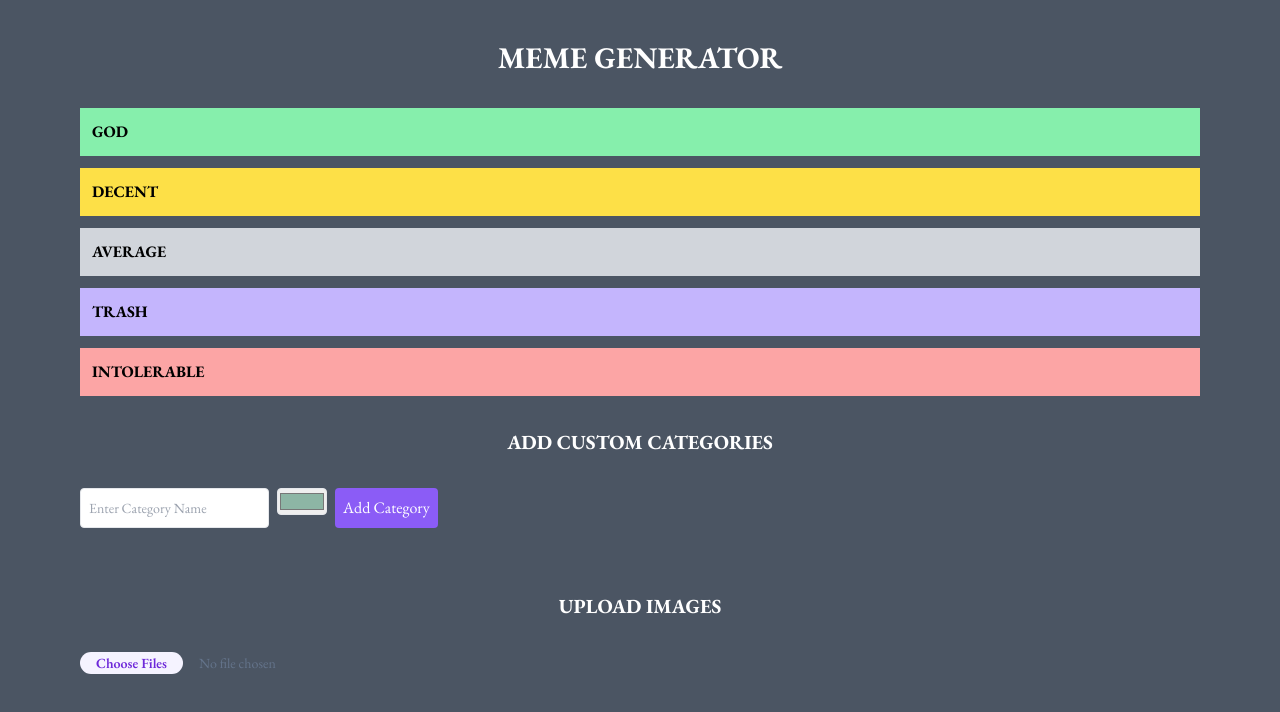
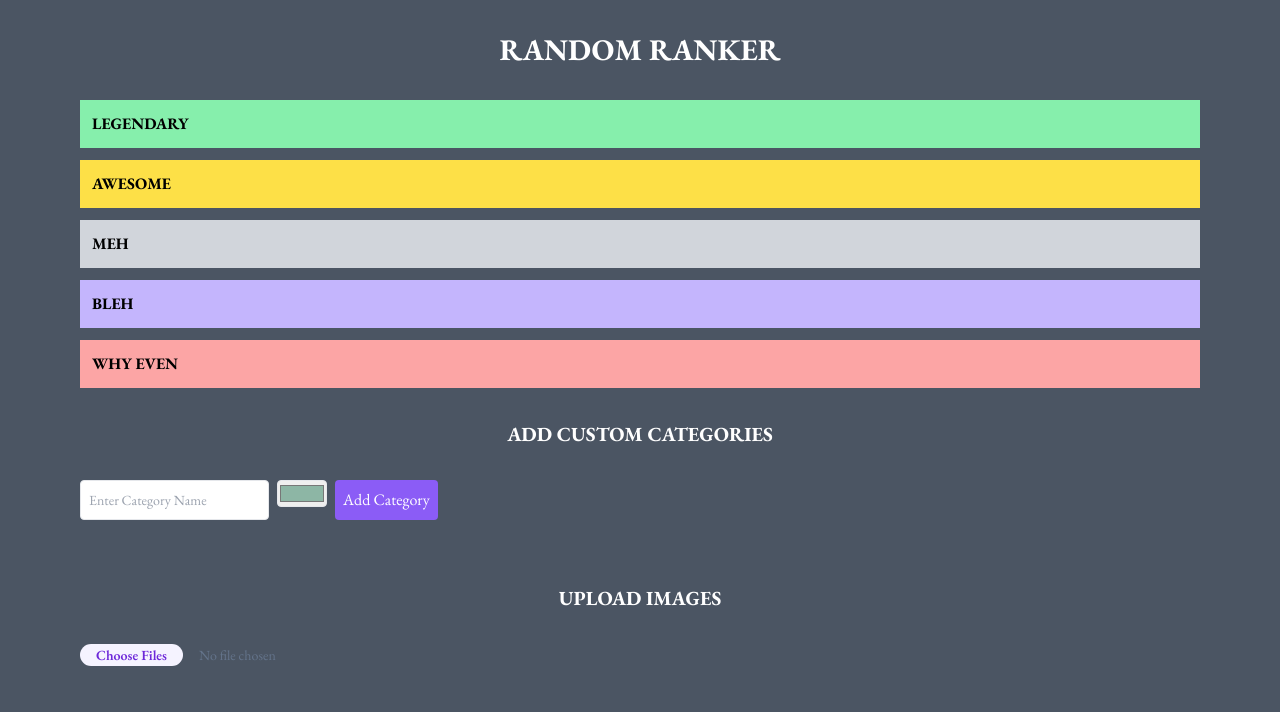
Before and after one commit to 22-vanshika/Ranker, a plain HTML site: page index.html in a window 1280 px wide. Drawn offline with nearby package versions, Linux system fonts and the light colour scheme.

Commit message:
add modified ranker

```diff
--- a/index.html
+++ b/index.html
@@ -3,7 +3,7 @@
   <head>
     <meta charset="UTF-8" />
     <meta name="viewport" content="width=device-width, initial-scale=2.0" />
-    <title>Meme Generator</title>
+    <title>Ranker(Meme)</title>
     <style>
       body{
         font-family: "EB Garamond", serif;
@@ -19,26 +19,26 @@
     <link rel="preconnect" href="https://fonts.googleapis.com">
 <link rel="preconnect" href="https://fonts.gstatic.com" crossorigin>
 <link href="https://fonts.googleapis.com/css2?family=Caveat:wght@400..700&family=EB+Garamond:ital,wght@0,400..800;1,400..800&family=Lobster&family=Major+Mono+Display&family=Pacifico&family=Ubuntu+Sans:ital,wght@0,100..800;1,100..800&display=swap" rel="stylesheet">
-  <body class="bg-gray-600 px-20 py-2">
+  <body class="bg-gray-600 px-20 py-5">
 
-    <h1 class="my-8 text-white text-3xl font-bold text-center justify-center">
-      MEME GENERATOR
+    <h1 class="mb-8 mt-3 text-white text-3xl font-bold text-center justify-center">
+      Random Ranker
     </h1>
     <div class="categories space-y-3">
       <div id="GOD" class="drop-zone bg-green-300 p-3 flex flex-row space-x-3 overflow-auto font-bold">
-        GOD
+        LEGENDARY
       </div>
       <div id="DECENT" class="drop-zone bg-yellow-300 p-3 flex flex-row space-x-3 overflow-auto font-bold">
-        DECENT
+        AWESOME
       </div>
       <div id="AVERAGE" class="drop-zone bg-gray-300 p-3 flex flex-row space-x-3 overflow-auto font-bold">
-        AVERAGE
+        MEH
       </div>
       <div id="TRASH" class="drop-zone bg-violet-300 p-3 flex flex-row space-x-3 overflow-auto font-bold">
-        TRASH
+        BLEH
       </div>
       <div id="INTOLERABLE" class="drop-zone bg-red-300 p-3 flex flex-row space-x-3 overflow-auto font-bold">
-        INTOLERABLE
+        WHY EVEN
       </div>
       </div>
     </div>
@@ -68,16 +68,16 @@
 
     </div>
 
-    <div class="space-y-3 flex flex-col overflow-auto w-full mb-8" id="categories"></div>
+    <div class="space-y-3 flex flex-col overflow-auto w-full " id="categories"></div>
 
-    <div class="upload my-8">
+    <div class="upload py-8 ">
       <h2 class="text-white text-xl font-bold text-center justify-center">UPLOAD IMAGES</h2>
       <input
         type="file"
         id="imageUpload"
-        accept="image/*"
+        accept="image/* | video/*"
         multiple
-        class="w-full my-8 text-sm text-slate-500 file:mr-4 file:px-4 file:rounded-full file:border-0 file:text-sm file:font-semibold file:bg-violet-50 file:text-violet-700 hover:file:gb-violet-100"
+        class="w-full mt-8 text-sm text-slate-500 file:mr-4 file:px-4 file:rounded-full file:border-0 file:text-sm file:font-semibold file:bg-violet-50 file:text-violet-700 hover:file:gb-violet-100"
       />
     </div>
     <div class="images grid grid-cols-8 gap-4" id="imageContainer"></div>
```
